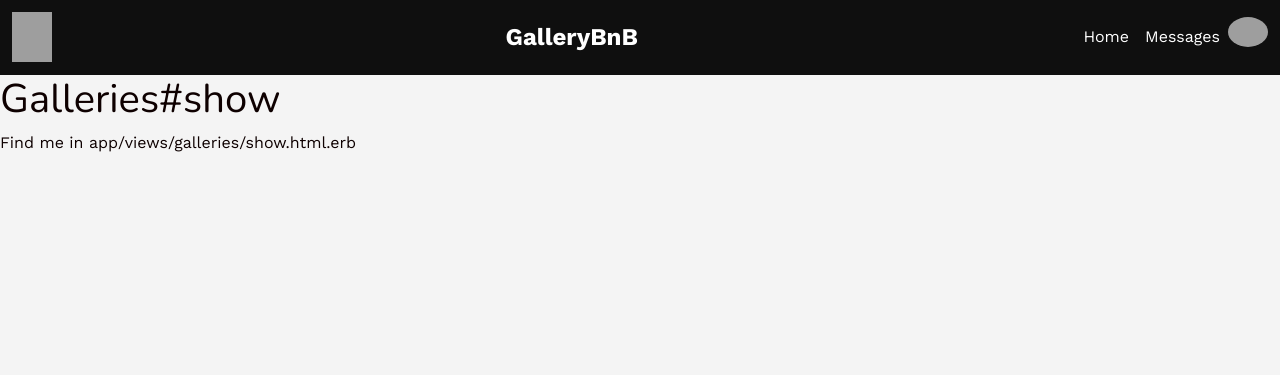
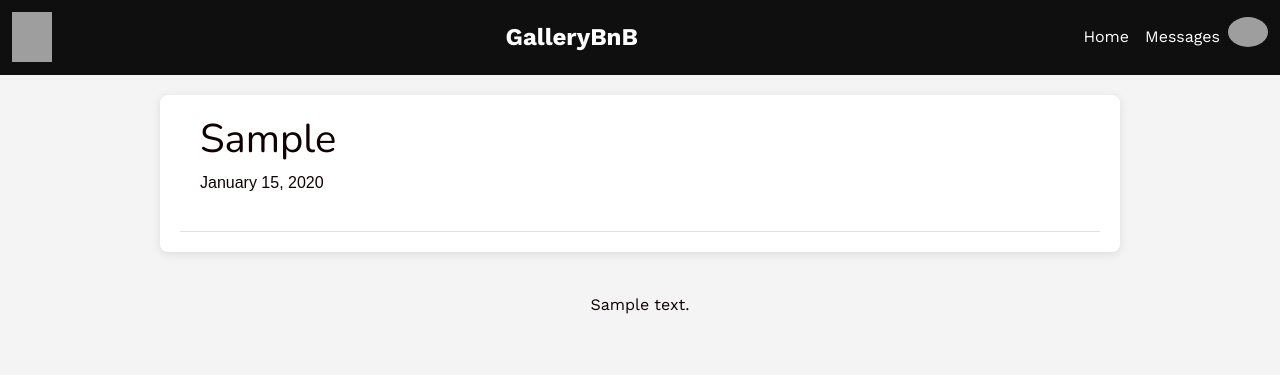
Before and after one commit to DianaDiandra/GalleryBnB, a Rails app: page /galleries/1 in a window 1280 px wide. Shown: the part 17-392 px from the top of the page. Run offline with Rails 7, Linux system fonts and the light colour scheme; a user stored in the database is signed in; tables that the repository leaves empty hold one stand-in row (values such as "Sample post"); style sheets or scripts are compiled from the project's sources; parts of the project's set-up code (start-up, migrations or seed data) failed here and were passed over; some libraries are stand-ins or nearby versions; grey boxes are pictures that could not be loaded.

Commit message:
Styled gallery show page

```diff
--- /dev/null
+++ b/app/assets/stylesheets/components/_artist_card.scss
@@ -0,0 +1,39 @@
+.artist-profile-container {
+  font-family: Arial, sans-serif;
+  max-width: 960px; // Adjust as needed to match your layout
+  margin: 20px auto;
+  background-color: #fff;
+  border-radius: 8px;
+  box-shadow: 0 2px 10px rgba(0, 0, 0, 0.1);
+  padding: 20px;
+
+  .header-section {
+    display: flex;
+    align-items: flex-start;
+    padding-bottom: 20px;
+    border-bottom: 1px solid $border-color;
+
+    .artist-image {
+      margin-right: 20px;
+
+      img {
+        width: 150px; // Adjust based on your image size
+        height: 150px; // Adjust based on your image size
+        border-radius: 50%; // Makes the image circular
+        object-fit: cover; // Ensures the image covers the area without distortion
+        border: 3px solid $border-color;
+      }
+    }
+
+    .artist-info {
+      flex-grow: 1;
+    }
+  }
+}
+
+.description-section {
+  padding: 20px 0;
+  line-height: 1.6;
+  font-size: 1em;
+  text-align: center; // To make the text blocks align nicely
+}
--- a/app/assets/stylesheets/components/_index.scss
+++ b/app/assets/stylesheets/components/_index.scss
@@ -5,3 +5,4 @@
 @import "navbar";
 @import "button";
 @import "gallery_cards";
+@import "artist_card";
--- a/app/views/galleries/show.html.erb
+++ b/app/views/galleries/show.html.erb
@@ -1,2 +1,16 @@
-<h1>Galleries#show</h1>
-<p>Find me in app/views/galleries/show.html.erb</p>
+<div class="artist-profile-container">
+  <div class="header-section">
+    <div class="artist-image">
+      <% if @gallery.image.attached? %>
+        <%= image_tag url_for(@gallery.image), alt: @gallery.artist %>
+      <% end %>
+    </div>
+    <div class="artist-info">
+      <h1><%= @gallery.artist %></h1>
+      <p><%= @gallery.date.strftime("%B %d, %Y") if @gallery.date %></p>
+    </div>
+  </div>
+</div>
+<div class="description-section">
+  <p><%= @gallery.description %></p>
+</div>
```
Also changed, not shown: app/views/galleries/index.html.erb (+7 -2 lines).
